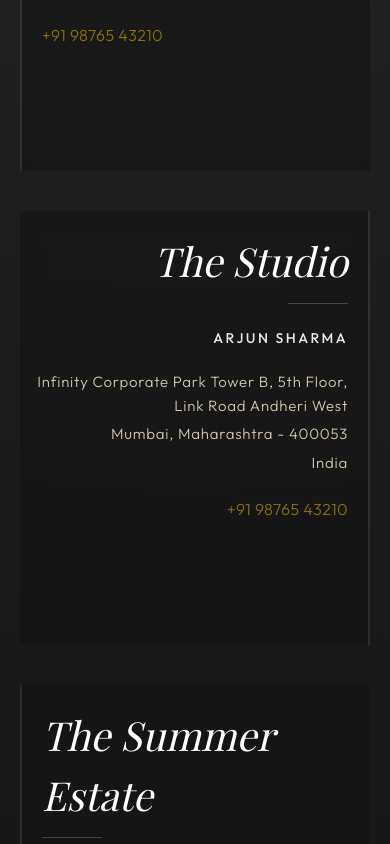
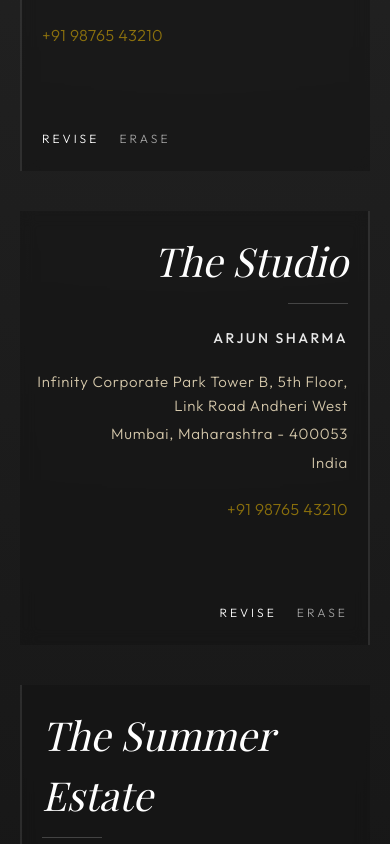
Before and after one commit to ph30nix24/aire-bliss, a React (Vite) app in the folder client/: page /user/addresses in a window 390 px wide. Shown: the part 960-1804 px from the top of the page. Built offline with nearby package versions, Linux system fonts and the light colour scheme; no server answers; a web font is replaced by a local one.

Commit message:
fixed minor hover change

```diff
--- a/client/src/features/users/pages/Address.jsx
+++ b/client/src/features/users/pages/Address.jsx
@@ -107,8 +107,8 @@ const Address = () => {
                                 <p className='py-5 font-body font-light tracking-wide text-yellow-400/50'>{address.phoneNumber}</p>
 
                                 <div className='w-fit flex gap-5 items-center mt-15'>
-                                    <button className='uppercase text-xs font-body tracking-[0.255em] font-light py-1 cursor-pointer hover:border-b hover:text-yellow-400/90 border-yellow-400/90 transition-smooth  group-hover:opacity-100 opacity-0'>Revise</button>
-                                    <button className='uppercase text-xs font-body tracking-[0.255em] font-light py-1 cursor-pointer hover:border-b hover:text-yellow-400/90 border-yellow-400/90 transition-smooth text-white/60 group-hover:opacity-100 opacity-0'>erase</button>
+                                    <button className='uppercase text-xs font-body tracking-[0.255em] font-light py-1 cursor-pointer hover:border-b hover:text-yellow-400/90 border-yellow-400/90 transition-smooth  group-hover:opacity-100 lg:opacity-0'>Revise</button>
+                                    <button className='uppercase text-xs font-body tracking-[0.255em] font-light py-1 cursor-pointer hover:border-b hover:text-yellow-400/90 border-yellow-400/90 transition-smooth text-white/60 group-hover:opacity-100 lg:opacity-0'>erase</button>
                                 </div>
 
                             </div>
```
